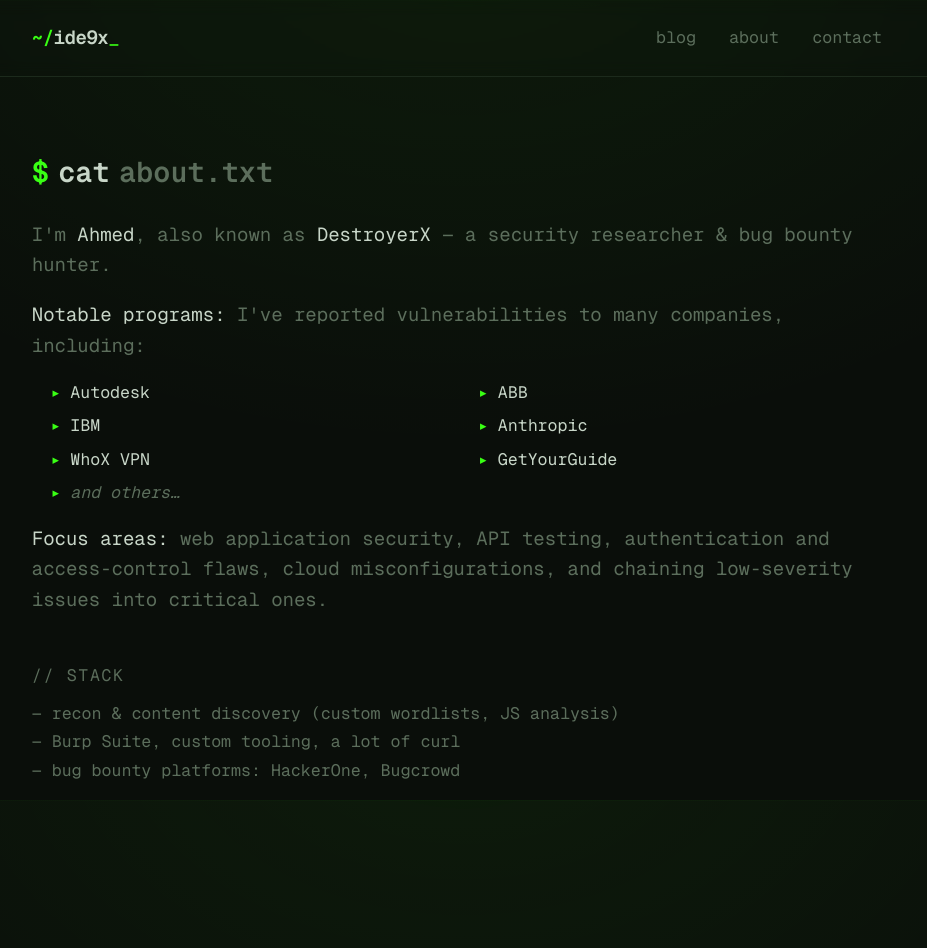
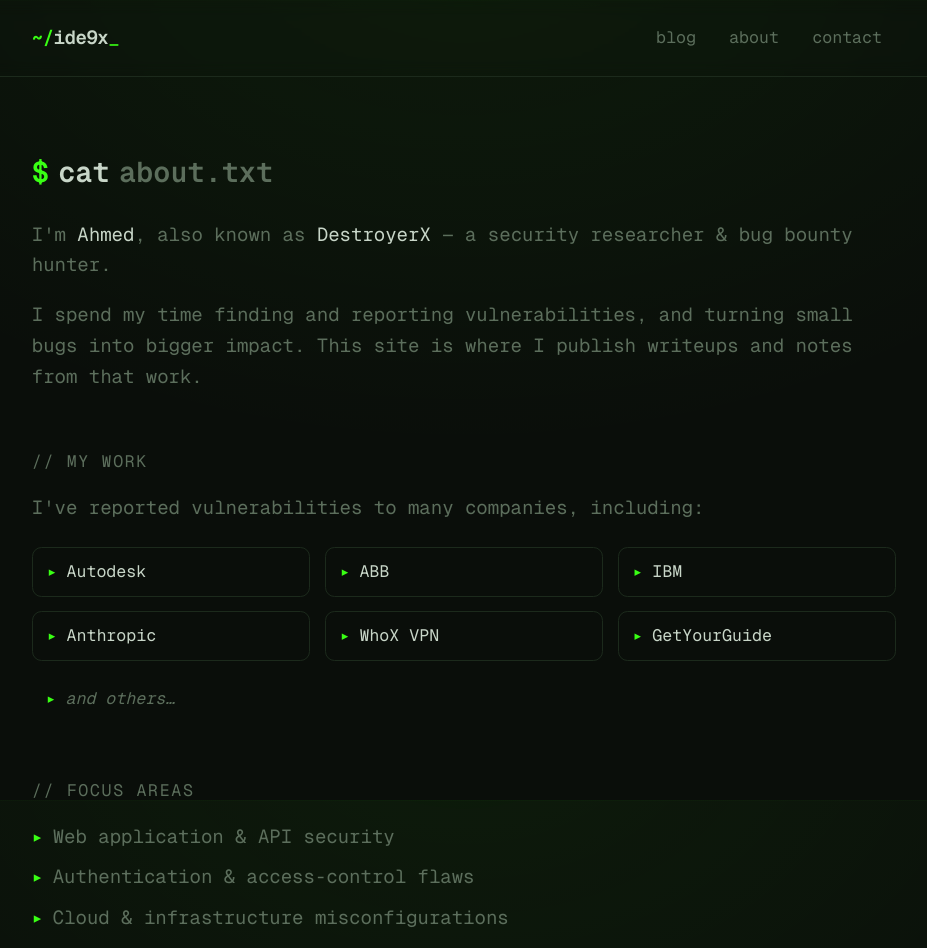
Before and after one commit to iide9x/ide9x.dev, a Next.js app: page /about in a window 1280 px wide. Shown: the top 948 px of the page, without its empty margins (176-1103 px from the left). Built offline with nearby package versions, Linux system fonts and the light colour scheme.

Commit message:
About: restructure into My Work / Focus / Stack sections; company card grid

```diff
--- a/src/app/about/page.tsx
+++ b/src/app/about/page.tsx
@@ -17,50 +17,85 @@
   ];
 
   return (
-    <div>
+    <div className="space-y-12">
+      <section>
         <h1 className="flex items-center gap-2 text-2xl font-bold text-foreground mb-6">
-        <span className="accent">$</span> cat <span className="text-muted">about.txt</span>
+          <span className="accent">$</span> cat{" "}
+          <span className="text-muted">about.txt</span>
         </h1>
 
         <div className="space-y-4 text-muted leading-relaxed">
           <p>
-          I&apos;m <span className="text-foreground">{site.realName}</span>, also known as
-          <span className="text-foreground"> {site.name}</span> — a{" "}
+            I&apos;m <span className="text-foreground">{site.realName}</span>,
+            also known as{" "}
+            <span className="text-foreground">{site.name}</span> — a{" "}
             {site.role.toLowerCase()}.
           </p>
           <p>
-          <span className="text-foreground">Notable programs:</span> I&apos;ve reported
-          vulnerabilities to many companies, including:
+            I spend my time finding and reporting vulnerabilities, and turning
+            small bugs into bigger impact. This site is where I publish writeups
+            and notes from that work.
           </p>
-        <ul className="grid grid-cols-1 sm:grid-cols-2 gap-2 text-sm ml-4">
+        </div>
+      </section>
+
+      <section>
+        <h2 className="text-sm uppercase tracking-widest text-muted mb-4">
+          {"// my work"}
+        </h2>
+        <p className="text-muted leading-relaxed mb-5">
+          I&apos;ve reported vulnerabilities to many companies, including:
+        </p>
+        <ul className="grid grid-cols-2 sm:grid-cols-3 gap-3">
           {programs.map((p) => (
-            <li key={p} className="flex items-center gap-2">
+            <li
+              key={p}
+              className="flex items-center gap-2 border border-bd rounded-lg bg-surface/40 px-3 py-2.5 text-sm hover:border-accent/50 transition-colors"
+            >
               <span className="accent">▸</span>
               <span className="text-foreground">{p}</span>
             </li>
           ))}
-          <li className="flex items-center gap-2 text-muted italic">
+          <li className="flex items-center gap-2 px-3 py-2.5 text-sm text-muted italic">
             <span className="accent">▸</span>
             <span>and others…</span>
           </li>
         </ul>
-        <p>
-          <span className="text-foreground">Focus areas:</span> web application security,
-          API testing, authentication and access-control flaws, cloud misconfigurations,
-          and chaining low-severity issues into critical ones.
-        </p>
-      </div>
+      </section>
 
-      <div className="mt-10">
-        <h2 className="text-sm uppercase tracking-widest text-muted mb-3">
+      <section>
+        <h2 className="text-sm uppercase tracking-widest text-muted mb-4">
+          {"// focus areas"}
+        </h2>
+        <ul className="space-y-2 text-muted leading-relaxed">
+          <li className="flex gap-2">
+            <span className="accent">▸</span> Web application &amp; API security
+          </li>
+          <li className="flex gap-2">
+            <span className="accent">▸</span> Authentication &amp; access-control flaws
+          </li>
+          <li className="flex gap-2">
+            <span className="accent">▸</span> Cloud &amp; infrastructure misconfigurations
+          </li>
+          <li className="flex gap-2">
+            <span className="accent">▸</span> Chaining low-severity issues into critical impact
+          </li>
+        </ul>
+      </section>
+
+      <section>
+        <h2 className="text-sm uppercase tracking-widest text-muted mb-4">
           {"// stack"}
         </h2>
-        <ul className="text-sm text-muted space-y-1">
-          <li>— recon &amp; content discovery (custom wordlists, JS analysis)</li>
-          <li>— Burp Suite, custom tooling, a lot of curl</li>
-          <li>— bug bounty platforms: HackerOne, Bugcrowd</li>
+        <ul className="space-y-2 text-muted leading-relaxed">
+          <li className="flex gap-2">
+            <span className="accent">▸</span> Recon &amp; content discovery (custom wordlists, JS analysis)
+          </li>
+          <li className="flex gap-2">
+            <span className="accent">▸</span> Burp Suite, custom tooling, and a lot of curl
+          </li>
         </ul>
-      </div>
+      </section>
     </div>
   );
 }
```
Lines whose indentation alone changed are shown as unchanged.
